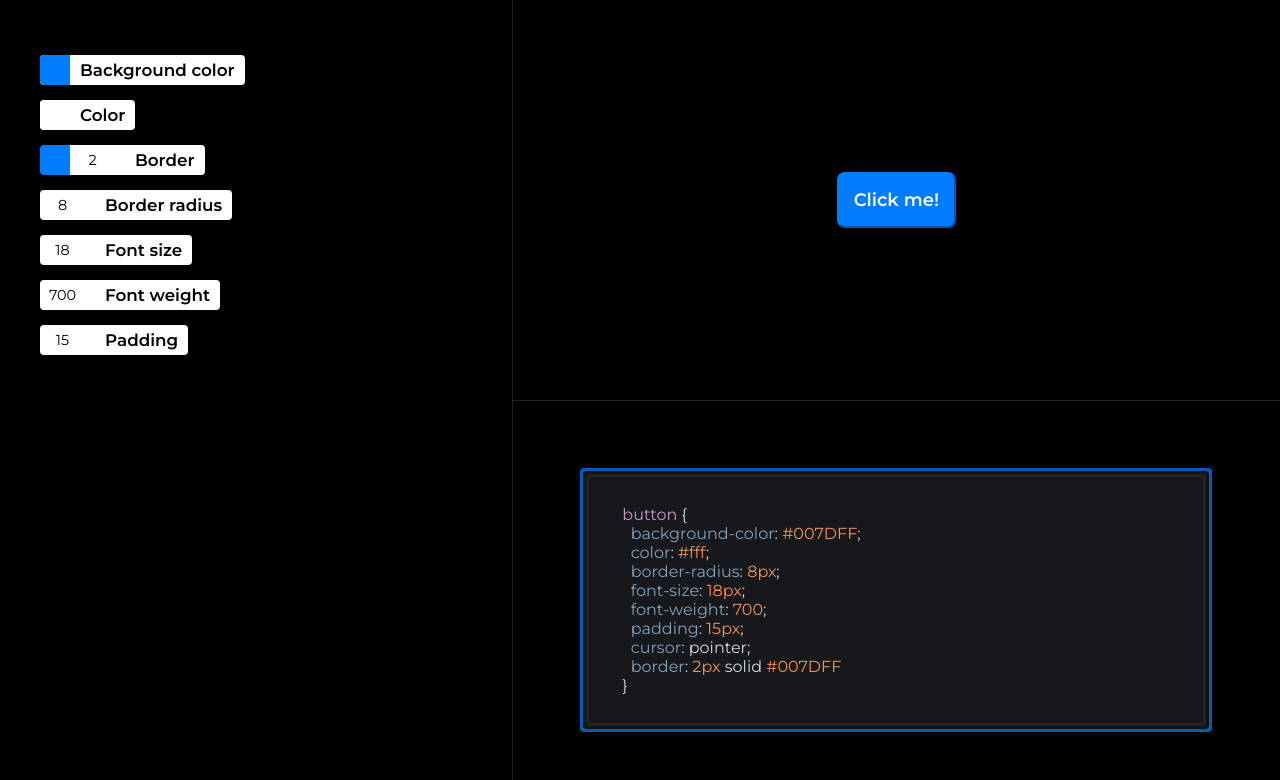
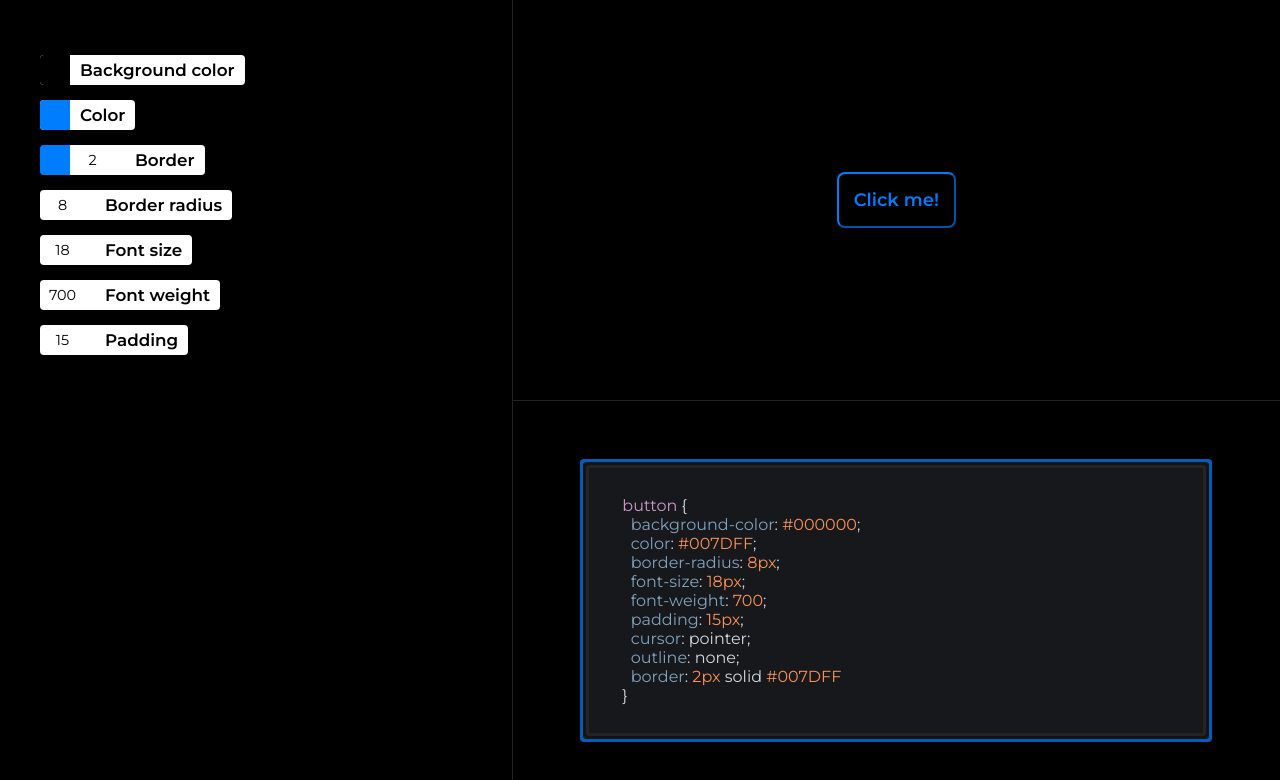
Before and after one commit to linus345/component-maker, a React (Create React App) app: page / in a window 1280 px wide. Shown: the top 780 px of the page. Built offline with nearby package versions, Linux system fonts and the light colour scheme.

Commit message:
moved default styling into its own file

```diff
--- a/src/components/App.js
+++ b/src/components/App.js
@@ -4,19 +4,18 @@ import Layout from './Layout';
 import OptionSection from './OptionSection';
 import ViewSection from './ViewSection';
 import CodeSection from './CodeSection';
+import {
+  defaultStyles,
+  defaultHoverStyles,
+  defaultActiveStyles
+} from '../defaultStyles';
 
 function App() {
-  const [styles, setStyles] = useState({
-    "background-color": "#007DFF",
-    "color": "#fff",
-    "border-width": "2px",
-    "border-color": "#007DFF",
-    "border-radius": "8px",
-    "font-size": "18px",
-    "font-weight": "700",
-    "padding": "15px",
-    "cursor": "pointer",
-  });
+  const [selectedTab, setSelectedTab] = useState("result");
+  const [styles, setStyles] = useState(defaultStyles);
+  const [hoverStyles, setHoverStyles] = useState(defaultHoverStyles);
+  const [activeStyles, setActiveStyles] = useState(defaultActiveStyles);
+
   return (
     <div className="App">
       <Layout>
--- /dev/null
+++ b/src/defaultStyles.js
@@ -0,0 +1,36 @@
+export const defaultStyles = {
+  "background-color": "#000000",
+  "color": "#007DFF",
+  "border-width": "2px",
+  "border-color": "#007DFF",
+  "border-radius": "8px",
+  "font-size": "18px",
+  "font-weight": "700",
+  "padding": "15px",
+  "cursor": "pointer",
+  "outline": "none",
+};
+
+export const defaultHoverStyles = {
+  "background-color": "#007DFF",
+  "color": "#fff",
+  "border-width": "2px",
+  "border-color": "#007DFF",
+  "border-radius": "8px",
+  "font-size": "18px",
+  "font-weight": "700",
+  "padding": "15px",
+  "cursor": "pointer",
+};
+
+export const defaultActiveStyles = {
+  "background-color": "#005CDD",
+  "color": "#fff",
+  "border-width": "2px",
+  "border-color": "#005CDD",
+  "border-radius": "8px",
+  "font-size": "18px",
+  "font-weight": "700",
+  "padding": "15px",
+  "cursor": "pointer",
+};
```
